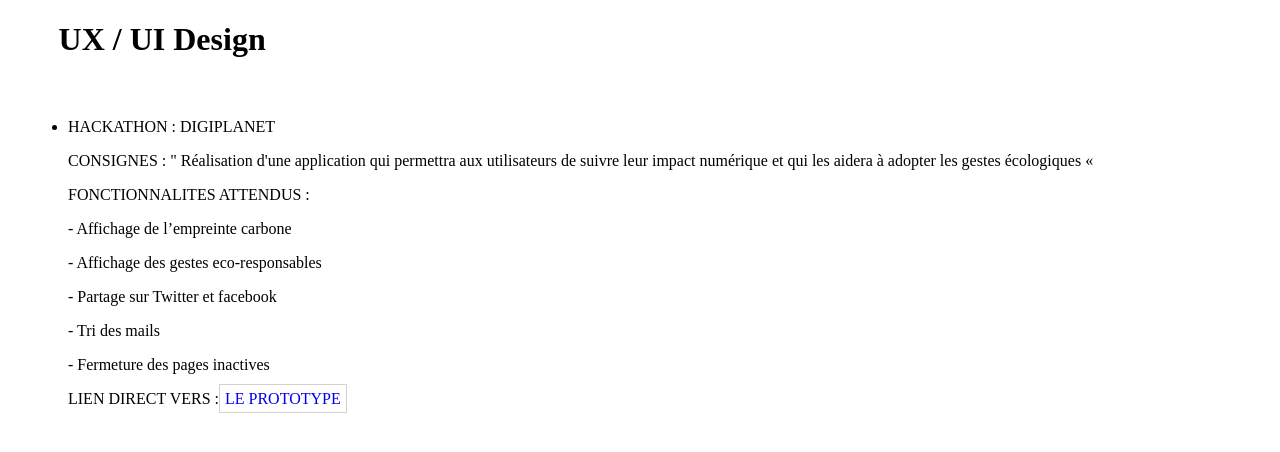
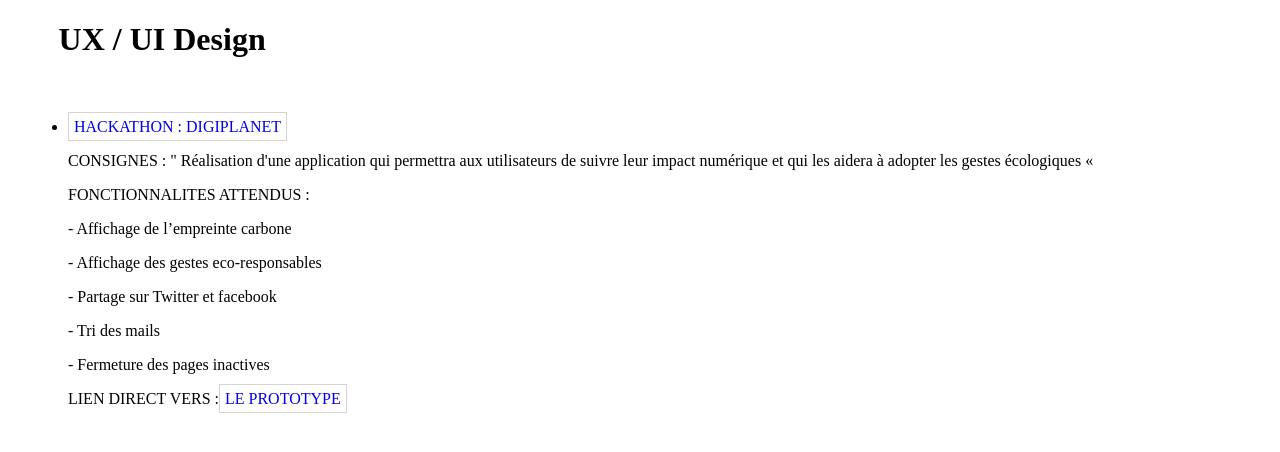
Before and after one commit to yankwk/UX_UI_Design, a plain HTML site: page index.html in a window 1280 px wide. Drawn offline with Linux system fonts and the light colour scheme.

Commit message:
Update index.html

```diff
--- a/index.html
+++ b/index.html
@@ -13,7 +13,7 @@
             <br>
 	        <ul>
 	            <li class="projet">
-		    <p>HACKATHON : DIGIPLANET</p>
+		    <a href="https://marvelapp.com/3f2fada/screen/42951475" target="_blank">HACKATHON : DIGIPLANET</a>
 		    <p>CONSIGNES : " Réalisation d'une application qui permettra aux utilisateurs de suivre leur impact numérique et qui les aidera à adopter les gestes écologiques « </p>
                     <p>FONCTIONNALITES ATTENDUS :</p>
                     <p>- Affichage de l’empreinte carbone</p>
```
